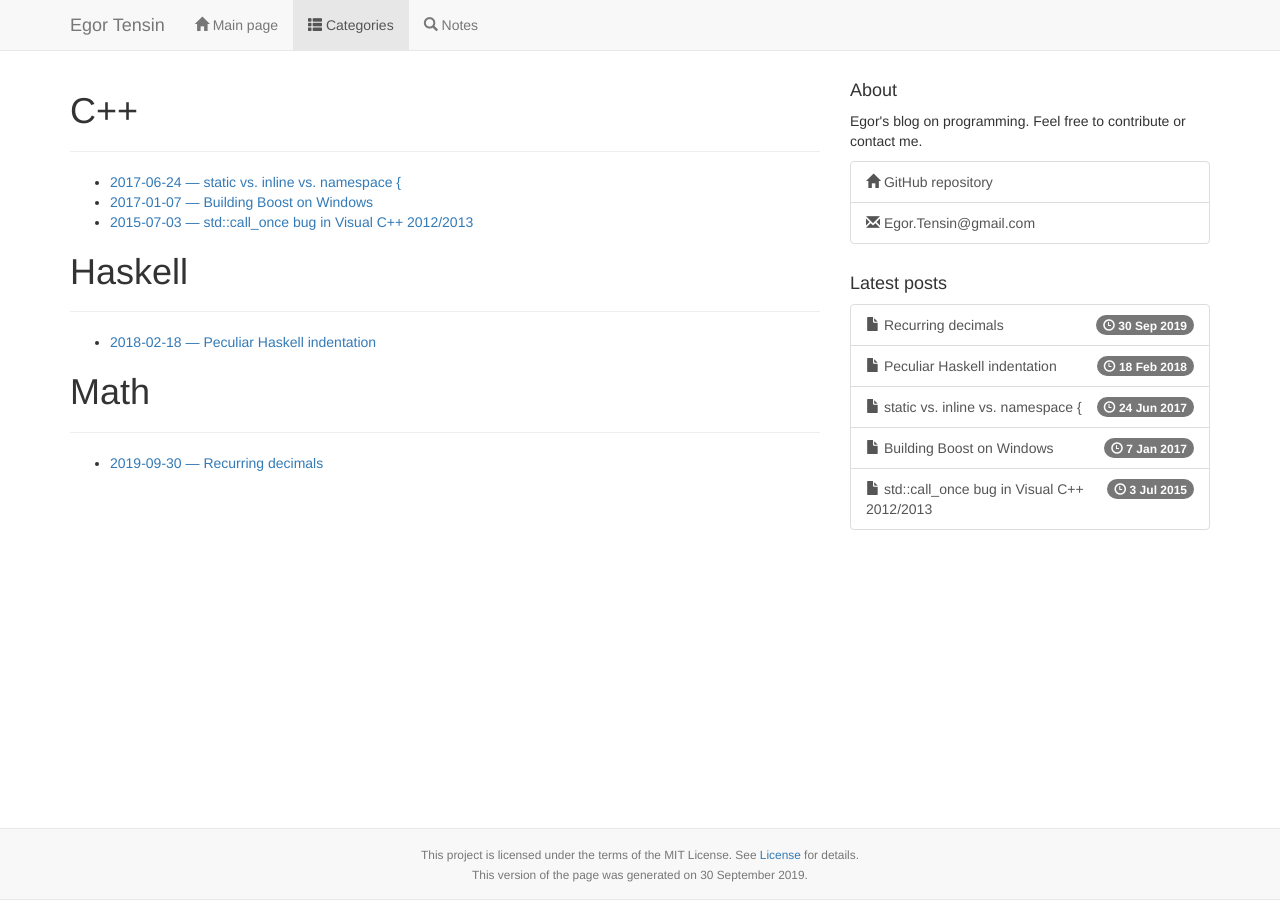
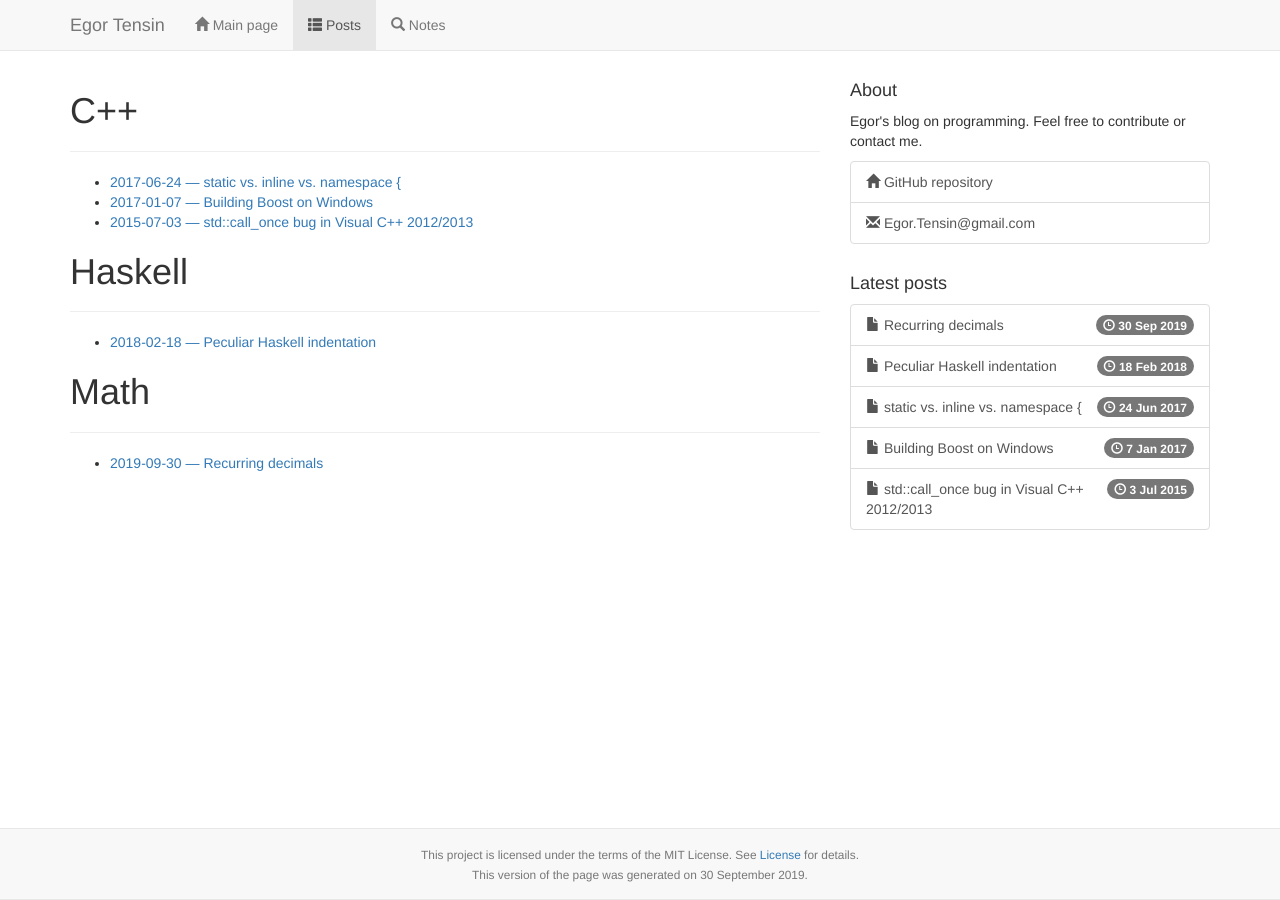
Before and after one commit to egor-tensin/jekyll-theme, a Jekyll site: the page built from all/index.html, in a window 1280 px wide. Built offline with Jekyll 4.4.1, drawn with Linux system fonts in a browser that asks for light colours.

Commit message:
minor markup & wording fixes

```diff
--- a/_layouts/category.html
+++ b/_layouts/category.html
@@ -2,8 +2,8 @@
 layout: default
 ---
 <h1>{{ page.title }}</h1>
-<hr>
-<p>This is a list of posts in the "{{ page.category }}" category.</p>
+<hr/>
+<p>This is a list of posts in category "{{ page.category }}".</p>
 {% if site.categories[page.category].size > 0 %}
   <ul>
     {% for post in site.categories[page.category] %}
--- a/_layouts/note.html
+++ b/_layouts/note.html
@@ -2,5 +2,5 @@
 layout: default
 ---
 <h1>{{ page.title }}</h1>
-<hr>
+<hr/>
 {{ content }}
--- a/all/index.html
+++ b/all/index.html
@@ -1,16 +1,21 @@
 ---
-title: Categories
+title: All posts
 groups:
   - navbar
-navbar_link: <span class="glyphicon glyphicon-th-list"></span>&nbsp;Categories
+navbar_link: <span class="glyphicon glyphicon-th-list"></span>&nbsp;Posts
 navbar_priority: 2
 ---
+{% if site.categories.size != 0 %}
   {% for category in site.categories %}
     <h1><a class="category" href="{{ site.baseurl }}/{{ category[0] | slugify: 'pretty' }}">{{ category[0] }}</a></h1>
-  <hr>
+    <hr/>
     <ul>
       {% for post in category[1] %}
         <li><a href="{{ site.baseurl }}{{ post.url }}">{{ post.date | date: "%Y-%m-%d" }} &mdash; {{ post.title }}</a></li>
       {% endfor %}
     </ul>
   {% endfor %}
+{% else %}
+  <p>Sorry, no posts have been added yet.</p>
+  <hr/>
+{% endif %}
```
Also changed, not shown: notes/index.html (+5 -5 lines). Lines whose indentation alone changed are shown as unchanged.
